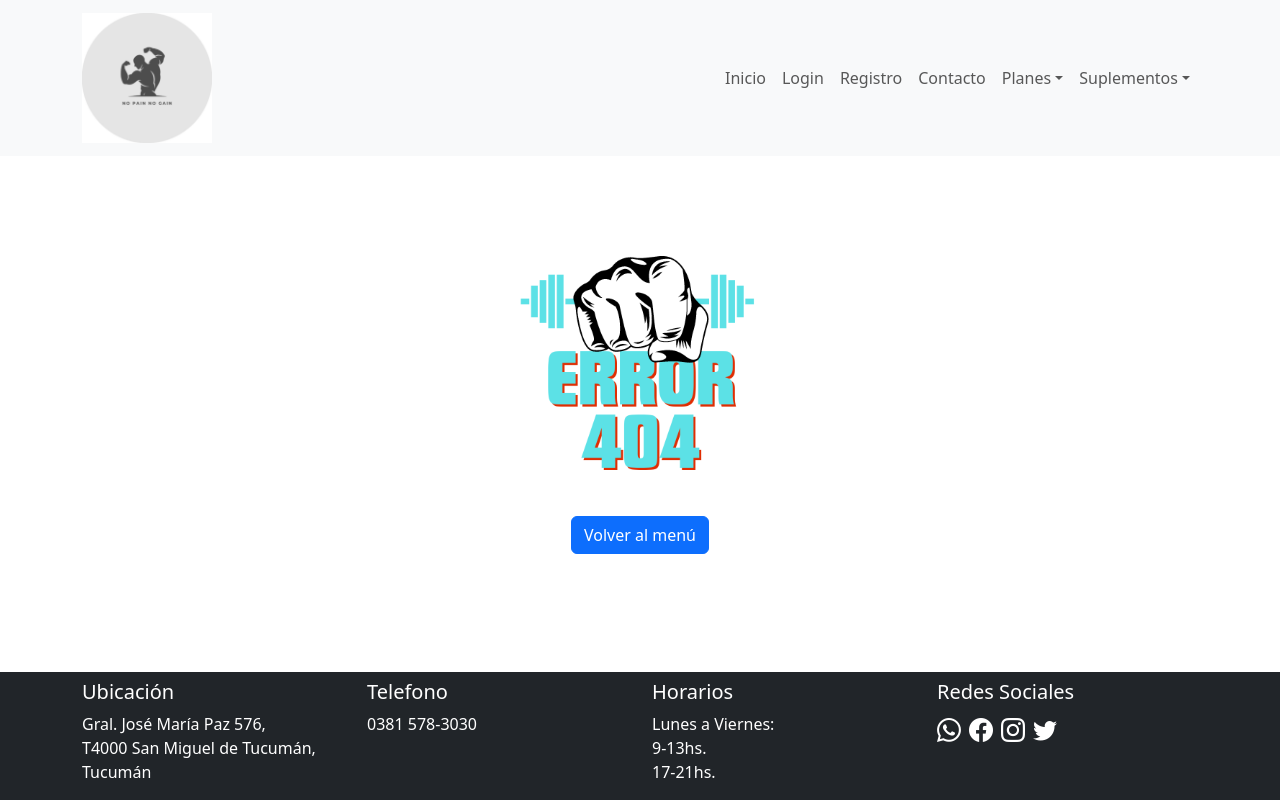
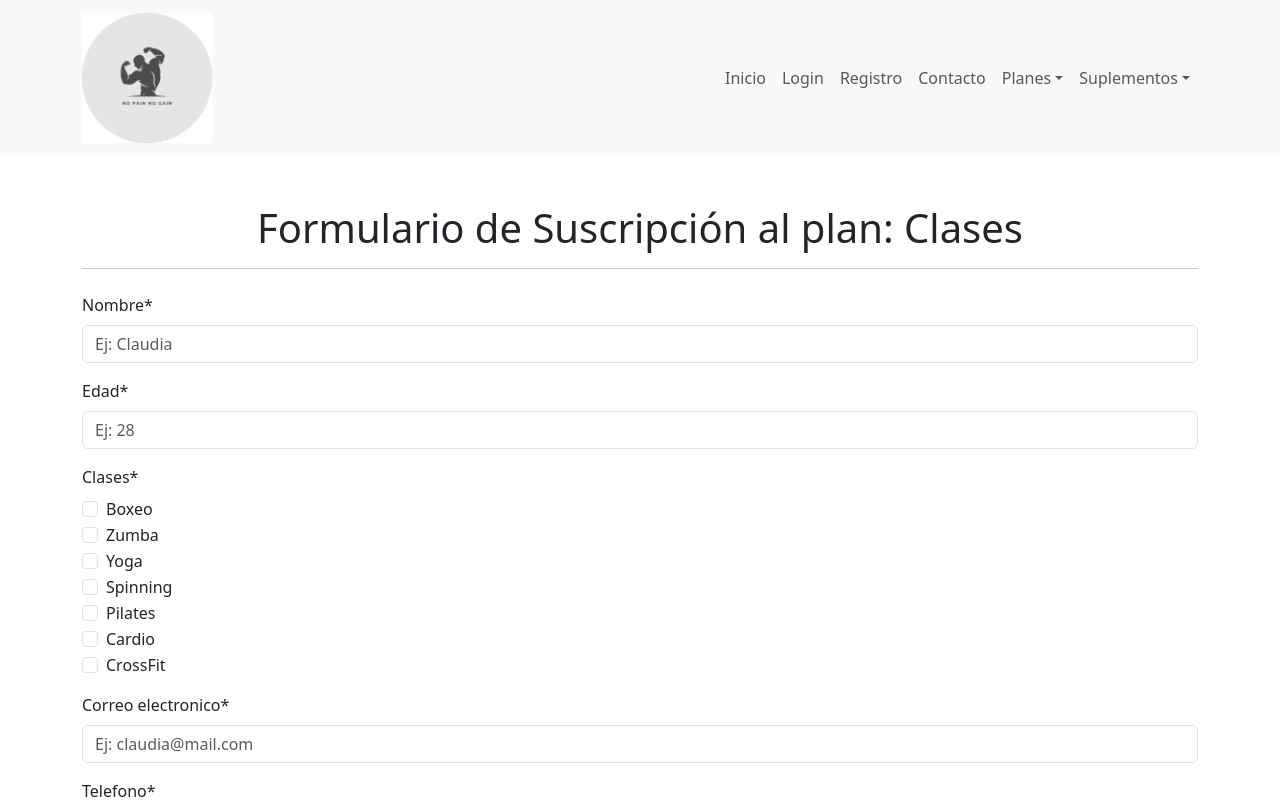
Before and after one commit to cristiandcode/Gimnasio, a React (Vite) app: page /Clases in a window 1280 px wide. Shown: the top 800 px of the page. Built offline with nearby package versions, Linux system fonts and the light colour scheme.

Commit message:
se agrego el formulario al plan clases

```diff
--- a/src/App.jsx
+++ b/src/App.jsx
@@ -13,6 +13,7 @@ import ListaRutasAdministrador from "./components/routes/ListaRutasAdministrador
 import Contacto from "./components/pages/Contacto";
 import Error404 from "./components/pages/Error404";
 import Musculacion from "./components/pages/paginasPlanes/Musculacion";
+import PlanClases from "./components/pages/paginasPlanes/PlanClases";
 
 function App() {
   const usuario = JSON.parse(localStorage.getItem("usuarioGym")) || {};
@@ -43,6 +44,7 @@ function App() {
         <Route exact path="/Registro/" element={<Registro></Registro>}></Route>{" "}
         <Route exact path="/Contacto/" element={<Contacto></Contacto>}></Route>
         <Route exact path="/Musculacion/" element={<Musculacion></Musculacion>}></Route>
+        <Route exact path="/Clases/" element={<PlanClases></PlanClases>}></Route>
         <Route exact path="*" element={<Error404></Error404>}></Route>
       </Routes>
       <Footer></Footer>
--- a/src/components/common/Menu.jsx
+++ b/src/components/common/Menu.jsx
@@ -56,7 +56,7 @@ const Menu = ({ usuarioLogueado, setUsuarioLogueado }) => {
               onMouseLeave={() => setShowPlanes(false)}
             >
               <NavLink end className="nav-link ms-3" to="/musculacion">Musculación</NavLink>
-              <NavDropdown.Item>Clases</NavDropdown.Item>
+              <NavLink end className="nav-link ms-3" to="/clases">Clases</NavLink>
               <NavDropdown.Item>Full</NavDropdown.Item>
             </NavDropdown>
             <NavDropdown
--- a/src/components/pages/paginasPlanes/Musculacion.jsx
+++ b/src/components/pages/paginasPlanes/Musculacion.jsx
@@ -34,7 +34,7 @@ const Musculacion = () => {
 
   return (
     <Container className="mainSection">
-      <h1 className="mt-5 text-center">Formulario de Suscripción</h1>
+      <h1 className="mt-5 text-center">Formulario de Suscripción al plan: Musculación</h1>
       <hr />
       <Form className="my-4" onSubmit={handleSubmit(onSubmit)}>
         <Form.Group className="mb-3" controlId="formNombre">
--- /dev/null
+++ b/src/components/pages/paginasPlanes/PlanClases.jsx
@@ -0,0 +1,47 @@
+import { Button, Container, Form } from "react-bootstrap";
+
+const PlanClases = () => {
+  return (
+    <Container className="mainSection">
+      <h1 className="mt-5 text-center">
+        Formulario de Suscripción al plan: Clases
+      </h1>
+      <hr />
+      <Form className="my-4">
+        <Form.Group className="mb-3" controlId="formNombre">
+          <Form.Label>Nombre*</Form.Label>
+          <Form.Control type="text" placeholder="Ej: Claudia" />
+        </Form.Group>
+        <Form.Group className="mb-3" controlId="formEdad">
+          <Form.Label>Edad*</Form.Label>
+          <Form.Control type="number" placeholder="Ej: 28" />
+        </Form.Group>
+        <Form.Group className="mb-3" controlId="formClases">
+          <Form.Label>Clases*</Form.Label>
+          <div>
+            <Form.Check type="checkbox" id="boxeo" label="Boxeo" />
+            <Form.Check type="checkbox" id="zumba" label="Zumba" />
+            <Form.Check type="checkbox" id="Yoga" label="Yoga" />
+            <Form.Check type="checkbox" id="Spinning" label="Spinning" />
+            <Form.Check type="checkbox" id="Pilates" label="Pilates" />
+            <Form.Check type="checkbox" id="Cardio" label="Cardio" />
+            <Form.Check type="checkbox" id="CrossFit" label="CrossFit" />
+          </div>
+        </Form.Group>
+        <Form.Group className="mb-3" controlId="formBasicEmail">
+          <Form.Label>Correo electronico*</Form.Label>
+          <Form.Control type="email" placeholder="Ej: claudia@mail.com" />
+        </Form.Group>
+        <Form.Group className="mb-3" controlId="formTelefono">
+          <Form.Label>Telefono*</Form.Label>
+          <Form.Control type="text" placeholder="Ej: 3815998877" />
+        </Form.Group>
+        <Button type="submit" variant="dark">
+          Guardar
+        </Button>
+      </Form>
+    </Container>
+  );
+};
+
+export default PlanClases;
```
